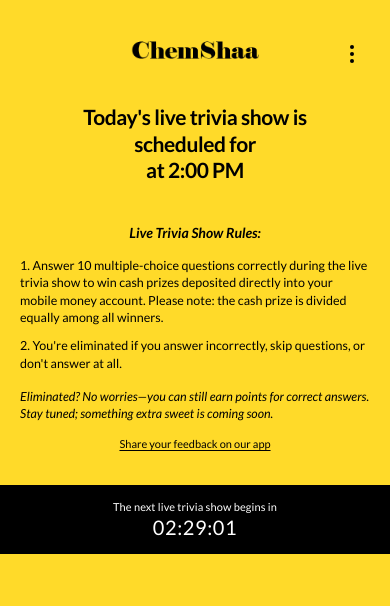
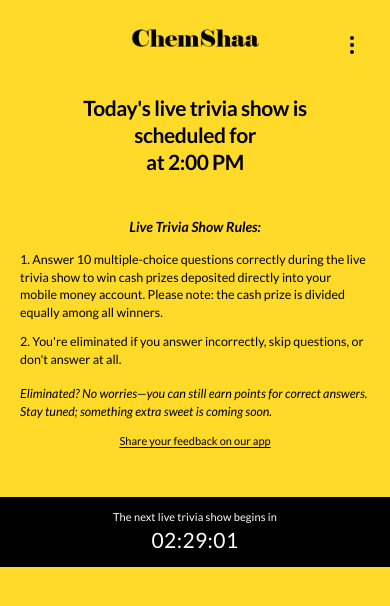
Before and after one commit to Stensis/Chemshaa, a React (Vite) app: page / in a window 390 px wide. Shown: the top 606 px of the page. Built offline with nearby package versions, Linux system fonts and the light colour scheme; the HTML template or start-up script is replaced by a standard one.

Commit message:
fix: align mobile lobby with Android reference

```diff
--- a/src/components/LobbyIntro.tsx
+++ b/src/components/LobbyIntro.tsx
@@ -1,17 +1,12 @@
-import { SHOW_TIME } from '../constants/lobby'
+import { SHOW_TIME } from "../constants/lobby";
 
 export default function LobbyIntro() {
-  const now = new Date()
+  const now = new Date();
 
-  const todayShowTime = new Date()
-  todayShowTime.setHours(
-    SHOW_TIME.hour,
-    SHOW_TIME.minute,
-    0,
-    0
-  )
+  const todayShowTime = new Date();
+  todayShowTime.setHours(SHOW_TIME.hour, SHOW_TIME.minute, 0, 0);
 
-  const isToday = now < todayShowTime
+  const isToday = now < todayShowTime;
 
   return (
     <section className="lobby-intro mx-auto w-full text-center">
@@ -30,10 +25,10 @@
             <br />
             trivia show kicks off at
             <br />
-            2:00 PM
+            at 2:00 PM
           </>
         )}
       </h1>
     </section>
-  )
+  );
 }
--- a/src/index.css
+++ b/src/index.css
@@ -628,12 +628,20 @@
   }
 }
 
+/* =========================================================
+   FINAL MOBILE LOBBY ALIGNMENT
+   Match Android reference proportions
+   ========================================================= */
+
 @media (max-width: 599px) {
   html,
   body,
   #root {
+    width: 100%;
     height: 100%;
+    margin: 0;
     overflow: hidden;
+    background: #ffda29;
   }
 
   body {
@@ -641,16 +649,28 @@
   }
 
   .lobby-screen {
+    width: 100%;
     height: 100dvh;
     min-height: 100dvh;
     max-height: 100dvh;
+
+    display: flex;
+    flex-direction: column;
+
     overflow: hidden;
+    background: #ffda29;
   }
 
+  /* =========================
+     HEADER
+     ========================= */
+
   .lobby-header {
-    height: 105px;
-    flex: 0 0 105px;
-    padding-top: 38px;
+    height: 96px;
+    min-height: 96px;
+    flex: 0 0 96px;
+
+    padding-top: 26px;
   }
 
   .lobby-logo {
@@ -658,30 +678,84 @@
   }
 
   .lobby-menu {
-    top: 34px;
+    top: 25px;
     right: 18px;
   }
 
-  .lobby-title {
-    max-width: 330px;
-    font-size: 21px;
-    line-height: 1.27;
+  /* =========================
+     MAIN CONTENT
+     ========================= */
+
+  .lobby-main-content {
+    width: 100%;
+    min-height: 0;
+
+    flex: 0 0 auto;
   }
 
+  /* =========================
+     TITLE
+     ========================= */
+
+  .lobby-intro {
+    width: 100%;
+    max-width: 390px;
+
+    margin: 0 auto;
+    padding-inline: 20px;
+  }
+
+  .lobby-title {
+    max-width: 340px;
+
+    margin: 0 auto;
+
+    font-size: 21px;
+    font-weight: 700;
+    line-height: 1.28;
+
+    letter-spacing: -0.02em;
+  }
+
+  /* =========================
+     RULES
+     ========================= */
+
   .lobby-rules {
-    margin-top: 40px;
+    width: 100%;
+    max-width: 390px;
+
+    margin: 42px auto 0;
+
     padding-inline: 20px;
   }
 
   .rules-heading {
+    margin: 0;
+
     font-size: 14px;
+    font-weight: 700;
+    line-height: 1.2;
+
+    text-align: center;
   }
 
   .rules-copy {
-    margin-top: 15px;
-    gap: 11px;
+    margin-top: 16px;
+
+    display: flex;
+    flex-direction: column;
+
+    gap: 12px;
+
     font-size: 12.5px;
-    line-height: 1.39;
+    line-height: 1.4;
+
+    letter-spacing: 0;
+  }
+
+  .rules-copy p {
+    margin: 0;
   }
 
   .rules-eliminated {
@@ -689,37 +763,76 @@
   }
 
   .rules-feedback {
-    margin-top: 14px;
+    margin-top: 15px;
+
     font-size: 11px;
+    line-height: 1.3;
+
+    text-align: center;
   }
 
-  /* SPACE BETWEEN FEEDBACK AND TIMER */
+  /* =========================
+     GAP BEFORE TIMER
+     ========================= */
+
   .lobby-bottom-space {
-    height: 32px;
-    min-height: 32px;
-    flex: 0 0 32px;
+    width: 100%;
+
+    height: 47px;
+    min-height: 47px;
+
+    flex: 0 0 47px;
   }
 
+  /* =========================
+     COUNTDOWN
+     ========================= */
+
   .countdown-bar {
-    height: 69px;
-    min-height: 69px;
-    flex: 0 0 69px;
+    width: 100%;
+
+    height: 70px;
+    min-height: 70px;
+
+    flex: 0 0 70px;
+
+    margin: 0;
   }
 
   .countdown-label {
+    margin: 0;
+
+    color: #fff;
+
     font-size: 11px;
+    font-weight: 400;
+    line-height: 1;
   }
 
   .countdown-time {
-    margin-top: 5px;
-    font-size: 20px;
-    color: white;
+    margin-top: 7px;
+
+    color: #fff;
+
+    font-size: 21px;
+    font-weight: 400;
+    line-height: 1;
+
+    letter-spacing: 0.02em;
   }
 
-  /* THIS is the yellow area beneath the timer */
+  /* =========================
+     YELLOW BELOW TIMER
+     ========================= */
+
   .lobby-after-countdown {
-    min-height: 70px;
+    width: 100%;
+
+    min-height: 0;
+
     flex: 1 1 auto;
+
+    background: #ffda29;
   }
 }
 
--- a/src/pages/WaitingLobby.tsx
+++ b/src/pages/WaitingLobby.tsx
@@ -31,7 +31,6 @@
         remaining={remaining}
       />
 
-      {/* yellow area BELOW countdown */}
       <div className="lobby-after-countdown" />
     </main>
   );
```
